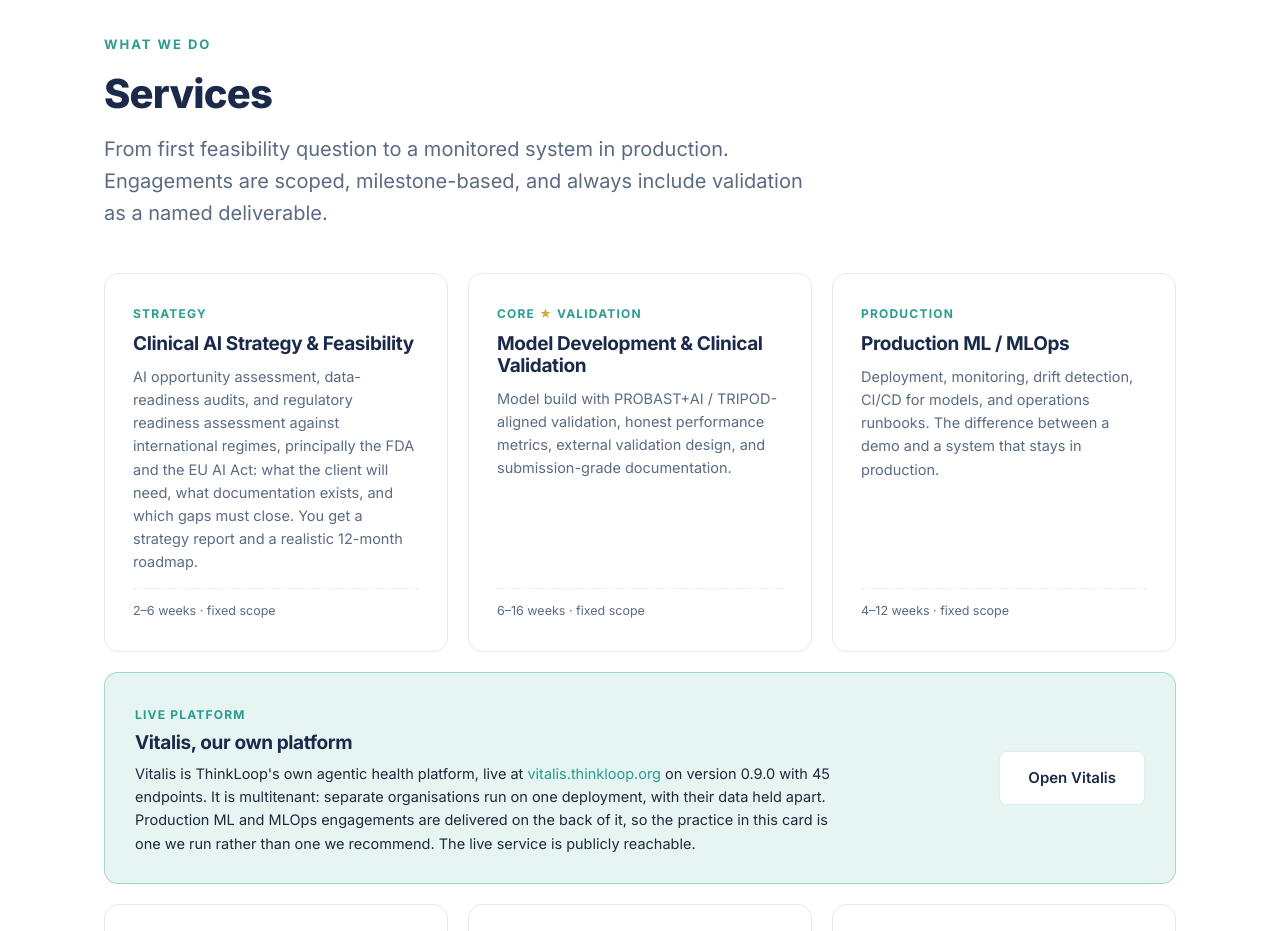
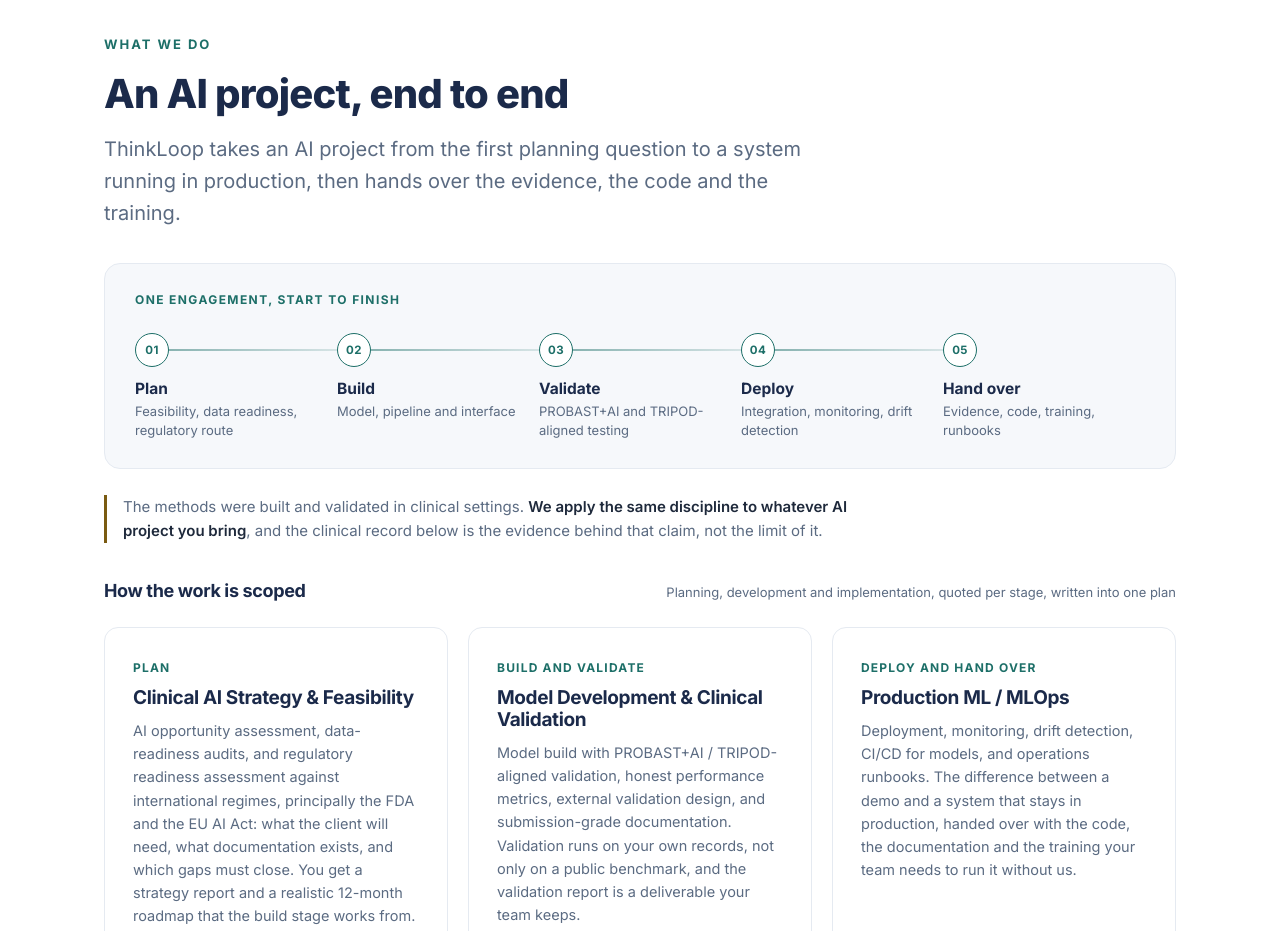
Before and after one commit to ameye/thinkloop-site, a plain HTML site: page index.html in a window 1280 px wide. Shown: the part 1580-2511 px from the top of the page. Drawn offline with Linux system fonts and the light colour scheme.

Commit message:
Reframe the services as one end-to-end AI engagement
The three staged services read as things a client could buy
separately, while the actual offer is one engagement carrying a
project from the first planning question through build and validation
to a running system. The page now says that before it lists any
service, so the stages read as evidence for the claim.

- State the whole-lifecycle offer in the section heading and lede:
  planning question, production system, handover of evidence, code
  and training
- Add a five-step lifecycle band (Plan, Build, Validate, Deploy,
  Hand over) drawn in CSS with numbered badges and a connecting rail,
  collapsing to a vertical list at 760 px
- Add a bridging line that keeps the clinical work as proof and
  removes it as the limit: the methods were built and validated in
  clinical settings, and the clinical record is evidence, not a
  boundary
- Keep the three staged services, their titles and their scopes,
  retag them to the lifecycle, and name the handover in the copy
- Broaden the analytics and fractional leadership wording by one
  clause each so neither reads as health-only
- Update the title, description, canonical, Open Graph and Twitter
  tags, set html lang to en-GB and refresh the sitemap date
- Use the darker teal and gold inks already used on the resources
  pages for text in this section; measured contrast is at least 5.1:1

```diff
--- a/index.html
+++ b/index.html
@@ -1,11 +1,29 @@
 <!DOCTYPE html>
-<html lang="en">
+<html lang="en-GB">
 <head>
 <meta charset="UTF-8">
 <meta name="viewport" content="width=device-width, initial-scale=1.0">
-<title>ThinkLoop | Clinician-Led Healthcare AI Consultancy</title>
-<meta name="description" content="ThinkLoop is a clinician-led healthcare AI consultancy. We help hospitals, health-tech startups, payers, and pharma move from raw data to deployed, clinically defensible AI.">
+<title>ThinkLoop | End-to-End AI Consultancy</title>
+<meta name="description" content="ThinkLoop takes an AI project from planning and development to implementation, then hands over the evidence, the code and the training. Clinical AI is the proof.">
+<link rel="canonical" href="https://thinkloop.org/">
+<meta name="robots" content="index,follow">
 <link rel="icon" href="logo.svg" type="image/svg+xml">
+
+<meta property="og:type" content="website">
+<meta property="og:site_name" content="ThinkLoop">
+<meta property="og:locale" content="en_GB">
+<meta property="og:title" content="ThinkLoop | End-to-End AI Consultancy">
+<meta property="og:description" content="ThinkLoop takes an AI project from planning and development to implementation, then hands over the evidence, the code and the training. Clinical AI is the proof.">
+<meta property="og:url" content="https://thinkloop.org/">
+<meta property="og:image" content="https://thinkloop.org/logo-lockup.png">
+<meta property="og:image:width" content="1920">
+<meta property="og:image:height" content="480">
+<meta property="og:image:alt" content="ThinkLoop">
+<meta name="twitter:card" content="summary_large_image">
+<meta name="twitter:title" content="ThinkLoop | End-to-End AI Consultancy">
+<meta name="twitter:description" content="ThinkLoop takes an AI project from planning and development to implementation, then hands over the evidence, the code and the training. Clinical AI is the proof.">
+<meta name="twitter:image" content="https://thinkloop.org/logo-lockup.png">
+<meta name="author" content="THINKLOOP LTD">
 <link rel="preconnect" href="https://fonts.googleapis.com">
 <link rel="preconnect" href="https://fonts.gstatic.com" crossorigin>
 <link href="https://fonts.googleapis.com/css2?family=Inter:wght@400;500;600;700;800&display=swap" rel="stylesheet">
@@ -14,8 +32,10 @@
     --navy:#1B2A4A;
     --navy-deep:#12203C;
     --teal:#2A9D8F;
+    --teal-ink:#1D6F68;
     --teal-soft:#E6F4F2;
     --gold:#D4A843;
+    --gold-ink:#7A5B12;
     --ink:#1E293B;
     --muted:#5B6B82;
     --bg:#FFFFFF;
@@ -101,15 +121,59 @@
   .card p{font-size:14.5px;color:var(--muted)}
 
   /* Services */
-  .services-grid{display:grid;grid-template-columns:repeat(auto-fit,minmax(320px,1fr));gap:20px;margin-top:44px}
+  #services .eyebrow{color:var(--teal-ink)}
+  #services p a{color:var(--teal-ink)}
+  .services-grid{display:grid;grid-template-columns:repeat(auto-fit,minmax(min(100%,320px),1fr));gap:20px;margin-top:24px}
+  .lifecycle{
+    margin-top:34px;background:var(--bg-soft);border:1px solid var(--line);
+    border-radius:16px;padding:26px 30px 28px;
+  }
+  .lifecycle-kicker{
+    font-size:12px;font-weight:700;letter-spacing:1.4px;text-transform:uppercase;
+    color:var(--teal-ink);margin-bottom:24px;
+  }
+  .lifecycle-track{list-style:none;display:grid;grid-template-columns:repeat(5,1fr);margin:0;padding:0}
+  .lifecycle-step{position:relative;display:grid;grid-template-columns:1fr;row-gap:12px;align-content:start}
+  .lifecycle-step:not(:last-child)::after{
+    content:"";position:absolute;left:34px;right:0;top:16px;height:2px;
+    background:linear-gradient(90deg,rgba(29,111,104,.5),rgba(29,111,104,.15));
+  }
+  .lc-num{
+    position:relative;z-index:1;width:34px;height:34px;border-radius:50%;
+    background:#fff;border:1.5px solid var(--teal-ink);color:var(--teal-ink);
+    display:flex;align-items:center;justify-content:center;
+    font-size:11.5px;font-weight:700;letter-spacing:.4px;
+  }
+  .lc-copy{padding-right:22px}
+  .lc-copy b{display:block;color:var(--navy);font-size:15.5px;line-height:1.25;margin-bottom:4px}
+  .lc-copy span{display:block;font-size:13px;line-height:1.45;color:var(--muted)}
+  .services-bridge{
+    margin-top:26px;max-width:760px;font-size:15px;color:var(--muted);
+    border-left:3px solid var(--gold-ink);padding-left:16px;
+  }
+  .services-bridge b{color:var(--ink);font-weight:600}
+  .services-detail{display:flex;align-items:baseline;justify-content:space-between;gap:8px 24px;flex-wrap:wrap;margin-top:38px}
+  .services-detail h3{font-size:18px}
+  .services-detail span{font-size:13px;color:var(--muted)}
+  @media(max-width:760px){
+    .lifecycle{padding:24px 22px 26px}
+    .lifecycle-track{grid-template-columns:1fr}
+    .lifecycle-step{grid-template-columns:34px 1fr;column-gap:14px;row-gap:2px;padding-bottom:22px}
+    .lifecycle-step:last-child{padding-bottom:0}
+    .lifecycle-step:not(:last-child)::after{
+      left:16px;right:auto;top:34px;bottom:0;width:2px;height:auto;
+      background:linear-gradient(180deg,rgba(29,111,104,.5),rgba(29,111,104,.15));
+    }
+    .lc-copy{padding-right:0}
+    .lc-copy b{font-size:16px}
+  }
   .service{
     background:#fff;border:1px solid var(--line);border-radius:14px;padding:30px 28px;
     display:flex;flex-direction:column;gap:10px;
   }
-  .service .tag{font-size:12px;font-weight:700;letter-spacing:1.2px;text-transform:uppercase;color:var(--teal)}
+  .service .tag{font-size:12px;font-weight:700;letter-spacing:1.2px;text-transform:uppercase;color:var(--teal-ink)}
   .service h3{font-size:19px}
   .service p{font-size:14.5px;color:var(--muted);flex:1}
-  .service .star{color:var(--gold)}
   .service-foot{font-size:12.5px;color:var(--muted);border-top:1px dashed var(--line);padding-top:12px;margin-top:4px}
   .vitalis{
     grid-column:1/-1;background:var(--teal-soft);border:1px solid rgba(42,157,143,.35);
@@ -117,7 +181,7 @@
     justify-content:space-between;flex-wrap:wrap;
   }
   .vitalis > div{flex:1 1 440px}
-  .vitalis .vtag{font-size:12px;font-weight:700;letter-spacing:1.2px;text-transform:uppercase;color:var(--teal)}
+  .vitalis .vtag{font-size:12px;font-weight:700;letter-spacing:1.2px;text-transform:uppercase;color:var(--teal-ink)}
   .vitalis h3{font-size:19px;margin:6px 0 8px}
   .vitalis p{font-size:14.5px;color:var(--ink);max-width:720px}
   .vitalis .btn{background:#fff}
@@ -289,25 +353,59 @@
 <section id="services">
   <div class="container">
     <span class="eyebrow">What we do</span>
-    <h2>Services</h2>
-    <p class="lead">From first feasibility question to a monitored system in production. Engagements are scoped, milestone-based, and always include validation as a named deliverable.</p>
+    <h2>An AI project, end to end</h2>
+    <p class="lead">ThinkLoop takes an AI project from the first planning question to a system running in production, then hands over the evidence, the code and the training.</p>
+
+    <div class="lifecycle" role="group" aria-label="The five stages of a ThinkLoop engagement">
+      <p class="lifecycle-kicker">One engagement, start to finish</p>
+      <ol class="lifecycle-track">
+        <li class="lifecycle-step">
+          <span class="lc-num">01</span>
+          <div class="lc-copy"><b>Plan</b><span>Feasibility, data readiness, regulatory route</span></div>
+        </li>
+        <li class="lifecycle-step">
+          <span class="lc-num">02</span>
+          <div class="lc-copy"><b>Build</b><span>Model, pipeline and interface</span></div>
+        </li>
+        <li class="lifecycle-step">
+          <span class="lc-num">03</span>
+          <div class="lc-copy"><b>Validate</b><span>PROBAST+AI and TRIPOD-aligned testing</span></div>
+        </li>
+        <li class="lifecycle-step">
+          <span class="lc-num">04</span>
+          <div class="lc-copy"><b>Deploy</b><span>Integration, monitoring, drift detection</span></div>
+        </li>
+        <li class="lifecycle-step">
+          <span class="lc-num">05</span>
+          <div class="lc-copy"><b>Hand over</b><span>Evidence, code, training, runbooks</span></div>
+        </li>
+      </ol>
+    </div>
+
+    <p class="services-bridge">The methods were built and validated in clinical settings. <b>We apply the same discipline to whatever AI project you bring</b>, and the clinical record below is the evidence behind that claim, not the limit of it.</p>
+
+    <div class="services-detail">
+      <h3>How the work is scoped</h3>
+      <span>Planning, development and implementation, quoted per stage, written into one plan</span>
+    </div>
+
     <div class="services-grid">
       <div class="service">
-        <span class="tag">Strategy</span>
+        <span class="tag">Plan</span>
         <h3>Clinical AI Strategy &amp; Feasibility</h3>
-        <p>AI opportunity assessment, data-readiness audits, and regulatory readiness assessment against international regimes, principally the FDA and the EU AI Act: what the client will need, what documentation exists, and which gaps must close. You get a strategy report and a realistic 12-month roadmap.</p>
+        <p>AI opportunity assessment, data-readiness audits, and regulatory readiness assessment against international regimes, principally the FDA and the EU AI Act: what the client will need, what documentation exists, and which gaps must close. You get a strategy report and a realistic 12-month roadmap that the build stage works from.</p>
         <div class="service-foot">2–6 weeks · fixed scope</div>
       </div>
       <div class="service">
-        <span class="tag">Core <span class="star">★</span> Validation</span>
+        <span class="tag">Build and validate</span>
         <h3>Model Development &amp; Clinical Validation</h3>
-        <p>Model build with PROBAST+AI / TRIPOD-aligned validation, honest performance metrics, external validation design, and submission-grade documentation.</p>
+        <p>Model build with PROBAST+AI / TRIPOD-aligned validation, honest performance metrics, external validation design, and submission-grade documentation. Validation runs on your own records, not only on a public benchmark, and the validation report is a deliverable your team keeps.</p>
         <div class="service-foot">6–16 weeks · fixed scope</div>
       </div>
       <div class="service">
-        <span class="tag">Production</span>
+        <span class="tag">Deploy and hand over</span>
         <h3>Production ML / MLOps</h3>
-        <p>Deployment, monitoring, drift detection, CI/CD for models, and operations runbooks. The difference between a demo and a system that stays in production.</p>
+        <p>Deployment, monitoring, drift detection, CI/CD for models, and operations runbooks. The difference between a demo and a system that stays in production, handed over with the code, the documentation and the training your team needs to run it without us.</p>
         <div class="service-foot">4–12 weeks · fixed scope</div>
       </div>
       <div class="vitalis" id="vitalis">
@@ -321,13 +419,13 @@
       <div class="service">
         <span class="tag">Evidence</span>
         <h3>Healthcare Data Analytics &amp; Real-World Evidence</h3>
-        <p>National survey, registry and appointment data analytics; dashboards; real-world evidence generation; epidemiological studies with manuscript-ready outputs.</p>
+        <p>National survey, registry and appointment data analytics; dashboards; real-world evidence generation; epidemiological studies with manuscript-ready outputs. The same pipelines apply to any operational dataset.</p>
         <div class="service-foot">2–8 weeks · fixed scope</div>
       </div>
       <div class="service">
         <span class="tag">Leadership</span>
         <h3>Fractional Data / AI Leadership</h3>
-        <p>Fractional Chief Data or AI Officer for health-tech startups and health systems: strategy plus hands-on execution, about 20–40 hours a month.</p>
+        <p>Fractional Chief Data or AI Officer for health-tech startups, health systems and other organisations building with data and AI: strategy plus hands-on execution, about 20–40 hours a month.</p>
         <div class="service-foot">Monthly retainer · 3-month minimum</div>
       </div>
       <div class="service">
--- a/sitemap.xml
+++ b/sitemap.xml
@@ -2,7 +2,7 @@
 <urlset xmlns="http://www.sitemaps.org/schemas/sitemap/0.9">
   <url>
     <loc>https://thinkloop.org/</loc>
-    <lastmod>2026-11-20</lastmod>
+    <lastmod>2026-11-21</lastmod>
     <changefreq>monthly</changefreq>
     <priority>1.0</priority>
   </url>
```
